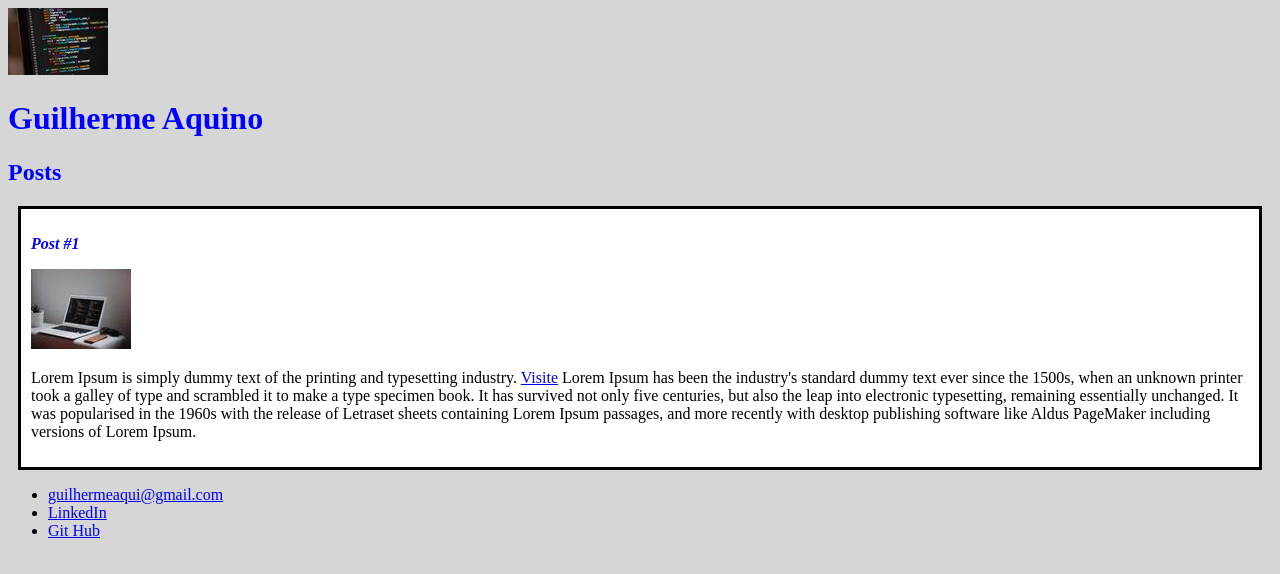
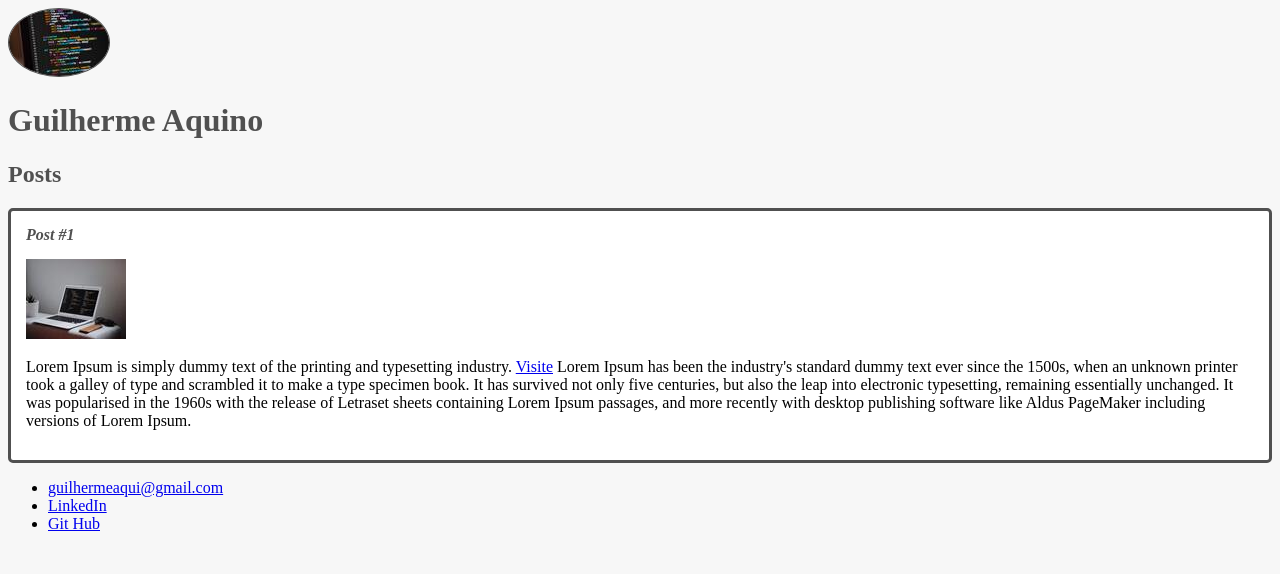
Before and after one commit to GuilhermeAquinoDB/web-developer, a plain HTML site: page index.html in a window 1280 px wide. Drawn offline with Linux system fonts and the light colour scheme.

Commit message:
stylizing elements

```diff
--- a/index.html
+++ b/index.html
@@ -12,7 +12,7 @@
 <body>
 
     <header>
-        <img src="images/image.jpg" alt="códigoHTML">
+        <img src="images/image.jpg" alt="códigoHTML" class="photo">
         <h1 id="title">Guilherme Aquino</h1>
     </header>
     <section>
@@ -22,9 +22,9 @@
         <article class="post">
             <header>
                 <h3 class="post_title">Post #1</h3>
+                <img src="images/img2.jpg" alt="code" class="post_img">
             </header>
-            <img src="images/img2.jpg" alt="code">
-            <p>Lorem Ipsum is simply dummy text of the printing and typesetting industry. <a
+            <p class="post_content"> Lorem Ipsum is simply dummy text of the printing and typesetting industry. <a
                     href="https://github.com/GuilhermeAquinoDB/web-developer" target="_blank">Visite</a> Lorem Ipsum has
                 been the
                 industry's standard dummy text ever since the 1500s, when an unknown printer took a galley of type and
--- a/style.css
+++ b/style.css
@@ -1,19 +1,36 @@
 body {
-    background: #cccc;
+    background: #f7f7f7;
+}
+
+.photo {
+    border: 1px solid #505050;
+    border-radius: 50%;
 }
 
 #title, .subtitle, .post_title {
-    color: blue;
+    color: #505050;
 }
 
 .post_title {
     font-size: 16px;
     font-style: italic;
+    margin: 0;
+    margin-bottom: 15px;
 }
 
 .post {
     background: #FFF;
-    padding: 10px;
-    border: 3px solid #000;
-    margin: 10px;
+    padding: 15px;
+    border: 3px solid #505050;
+    margin-bottom: 15px;
+    border-radius: 5px;;
 }
+
+.post_content {
+    margin: 0;
+    margin-bottom: 15px;
+}
+
+.post_img {
+    margin-bottom: 15px;
+}
```
